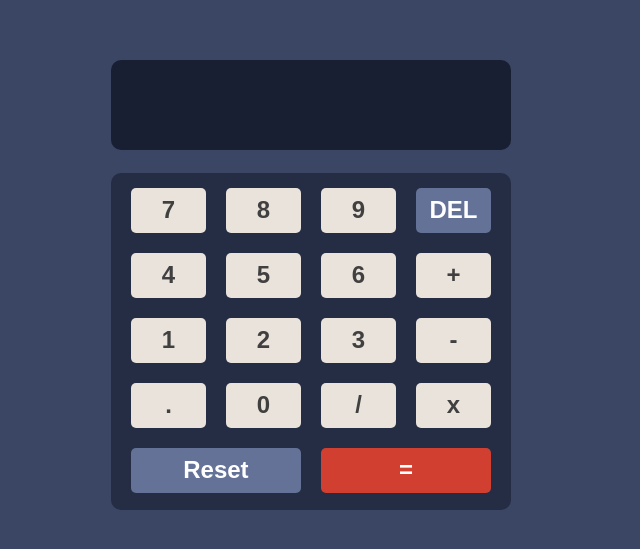
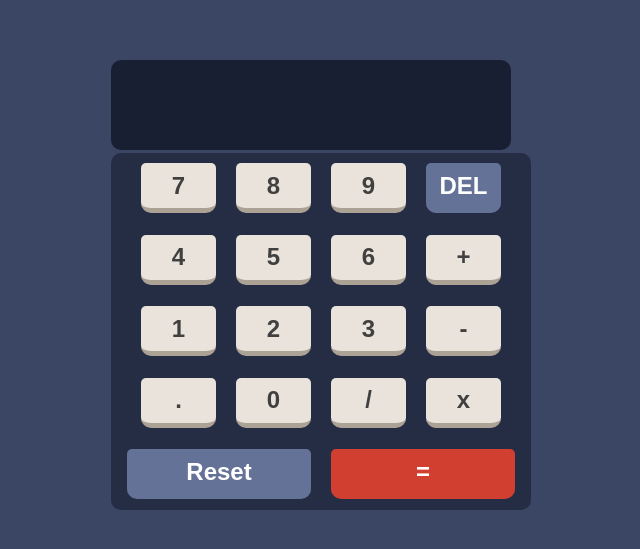
Before and after one commit to SrHatcher/react-calculator, a React (Vite) app in the folder react-project-calculator/: page / in a window 1280 px wide. Shown: the part 115-664 px from the top of the page, without its empty margins (329-969 px from the left). Built offline with nearby package versions, Linux system fonts and the light colour scheme.

Commit message:
added: boton masiso

```diff
--- a/react-project-calculator/src/components/Button.tsx
+++ b/react-project-calculator/src/components/Button.tsx
@@ -1,11 +1,12 @@
-import styles from "./button.module.css";
+import { useState } from 'react';
+import styles from './button.module.css';
 
 type TButton = {
   text: string;
   width?: string;
   color?: string;
   backgroundColor?: string;
-  onClick: (valor: string) => void;
+  onClick?: (valor: string) => void;
 };
 
 export const Button = ({
@@ -16,14 +17,28 @@ export const Button = ({
   onClick,
 }: TButton) => {
   const returnNumberValue = () => {
-    onClick(text);
+    onClick?.(text);
   };
+
+  const [isMouseDown, setIsMouseDown] = useState(false);
+
+  console.log(isMouseDown, text);
 
   return (
     <button
       className={styles.button}
       onClick={() => returnNumberValue()}
-      style={{ width, color, backgroundColor }}
+      onMouseDown={() => setIsMouseDown(true)}
+      onMouseUp={() => setIsMouseDown(false)}
+      style={{
+        width,
+        color,
+        backgroundColor,
+        borderBottom: isMouseDown
+          ? `2px solid ${backgroundColor || '#aba195'}`
+          : `5px solid ${backgroundColor || '#aba195'}`,
+        // borderBottomColor: isMouseDown ? backgroundColor : '#aba195',
+      }}
     >
       {text}
     </button>
--- a/react-project-calculator/src/components/button.module.css
+++ b/react-project-calculator/src/components/button.module.css
@@ -1,6 +1,6 @@
 .button {
   background-color: #eae3db;
-  border-radius: 5px;
+  border-radius: 5px 5px 10px 10px;
   color: #414040;
   width: 75px;
   height: 45px;
@@ -11,4 +11,7 @@
   font-weight: bold;
 
   cursor: pointer;
+
+  transition: all 0.1s;
+  box-sizing: content-box;
 }
--- a/react-project-calculator/src/features/calculadora.module.css
+++ b/react-project-calculator/src/features/calculadora.module.css
@@ -39,10 +39,12 @@
   height: 75%;
   border-radius: 10px;
   background-color: #242d44;
+
   display: flex;
+  justify-content: center;
+  align-items: center;
   flex-wrap: wrap;
-  padding: 15px;
-  justify-content: center;
-  align-content: flex-start;
   gap: 20px;
+  padding: 10px;
+  box-sizing: content-box;
 }
--- /dev/null
+++ b/react-project-calculator/src/types.d.ts
@@ -0,0 +1,4 @@
+declare module '*.module.css' {
+  const classes: { [key: string]: string };
+  export default classes;
+}
```
Also changed, not shown: react-project-calculator/src/global/global.css (+4 -4 lines).
